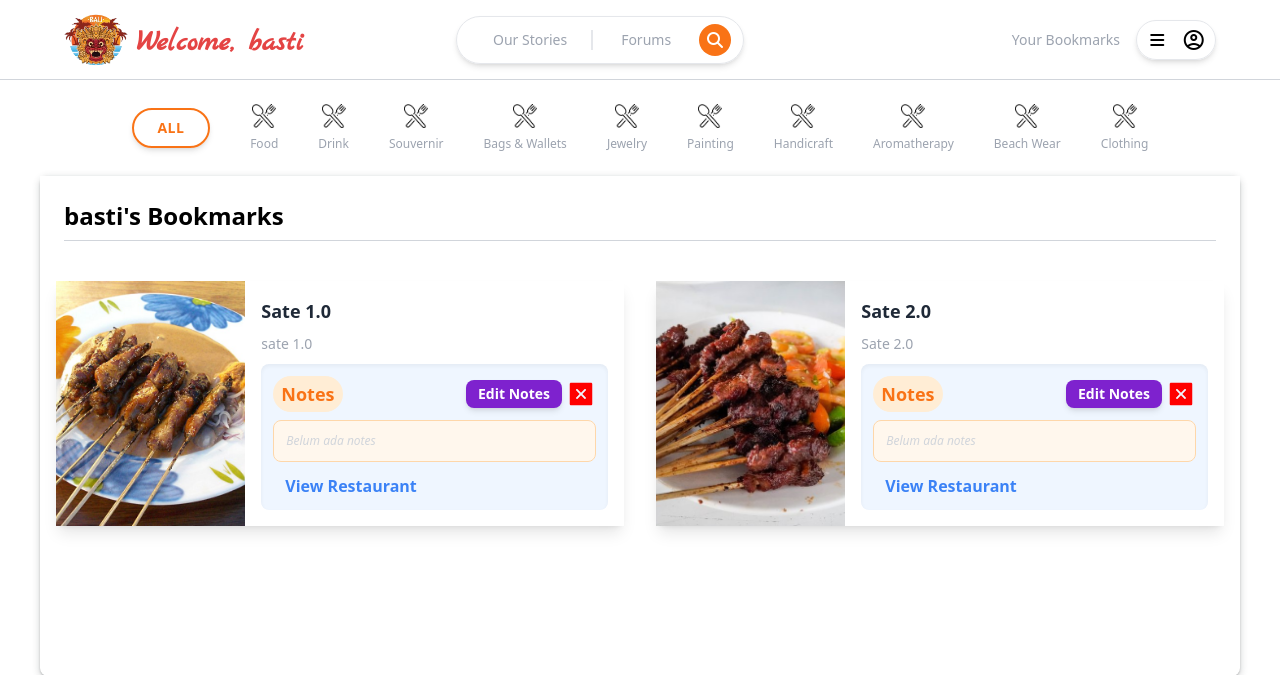
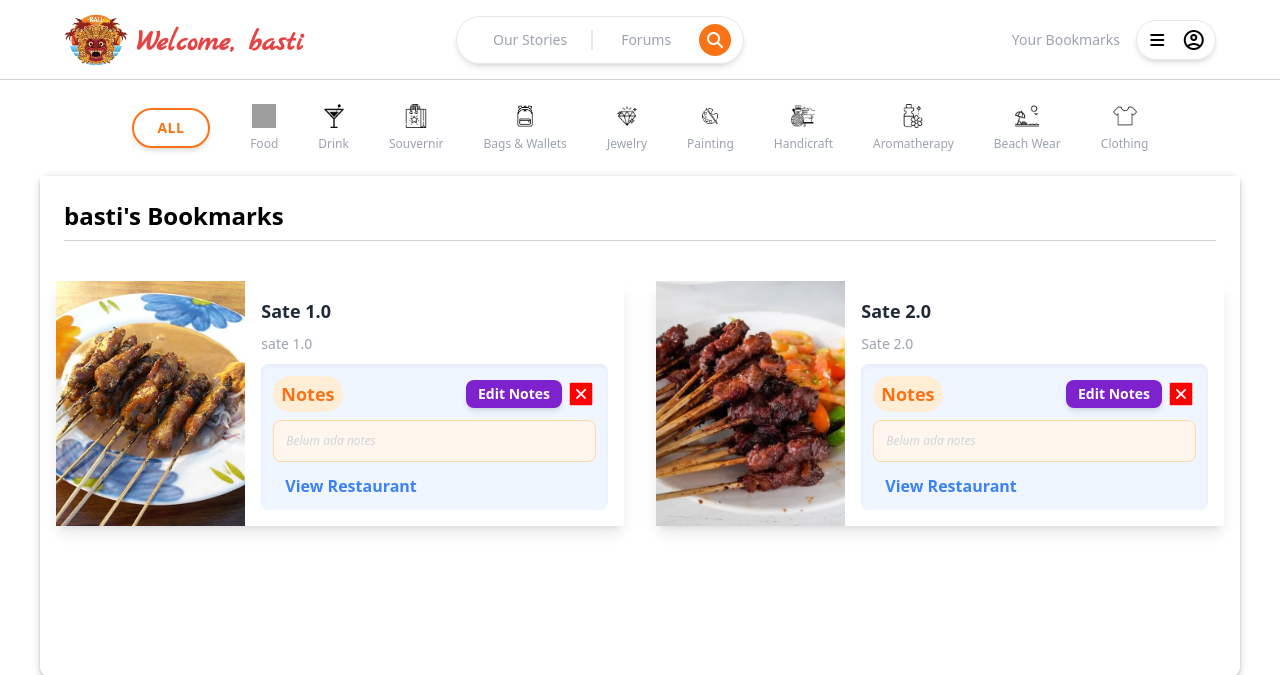
Before and after one commit to Kelompok-D07/Bali-heritage, a Django app: page /bookmarks/ in a window 1280 px wide. Shown: the top 675 px of the page. Run offline with Django 5.2, Linux system fonts and the light colour scheme; a user stored in the database is signed in; data comes from the database, SQL or seed files in the repository; both versions use the stored data as it was after the commit; parts of the project's set-up code (start-up, migrations or seed data) failed here and were passed over; some libraries are stand-ins or nearby versions; grey boxes are pictures that could not be loaded.

Commit message:
category bar

```diff
--- a/bookmarks/templates/category_bookmarks.html
+++ b/bookmarks/templates/category_bookmarks.html
@@ -1,4 +1,3 @@
-{% load static %}
 <div class="flex items-center h-24 space-x-5 justify-center bg-white w-screen">
     <div class="flex items-center space-x-10">
         <!-- Filter untuk Semua Kategori -->
@@ -7,7 +6,7 @@
         </a>
         {% for category in categories %}
             <a href="#" class="category-filter flex flex-col items-center {% if selected_category == category.name %}text-black{% else %}text-gray-400{% endif %} hover:text-orange-500 gap-2" data-category="{{ category.name }}">
-                <img src="{% static 'image/food.png' %}" alt="{{ category.name }}" class="h-6 w-6"/>
+                <img src="{{ category.image.url }}" alt="{{ category.name }}" class="h-6 w-6"/>
                 <p class="text-xs font-normal">{{ category.name }}</p>
             </a>
         {% endfor %}
```
Also changed, not shown: Homepage/templates/category.html (line endings or trailing spaces), db.sqlite3.
